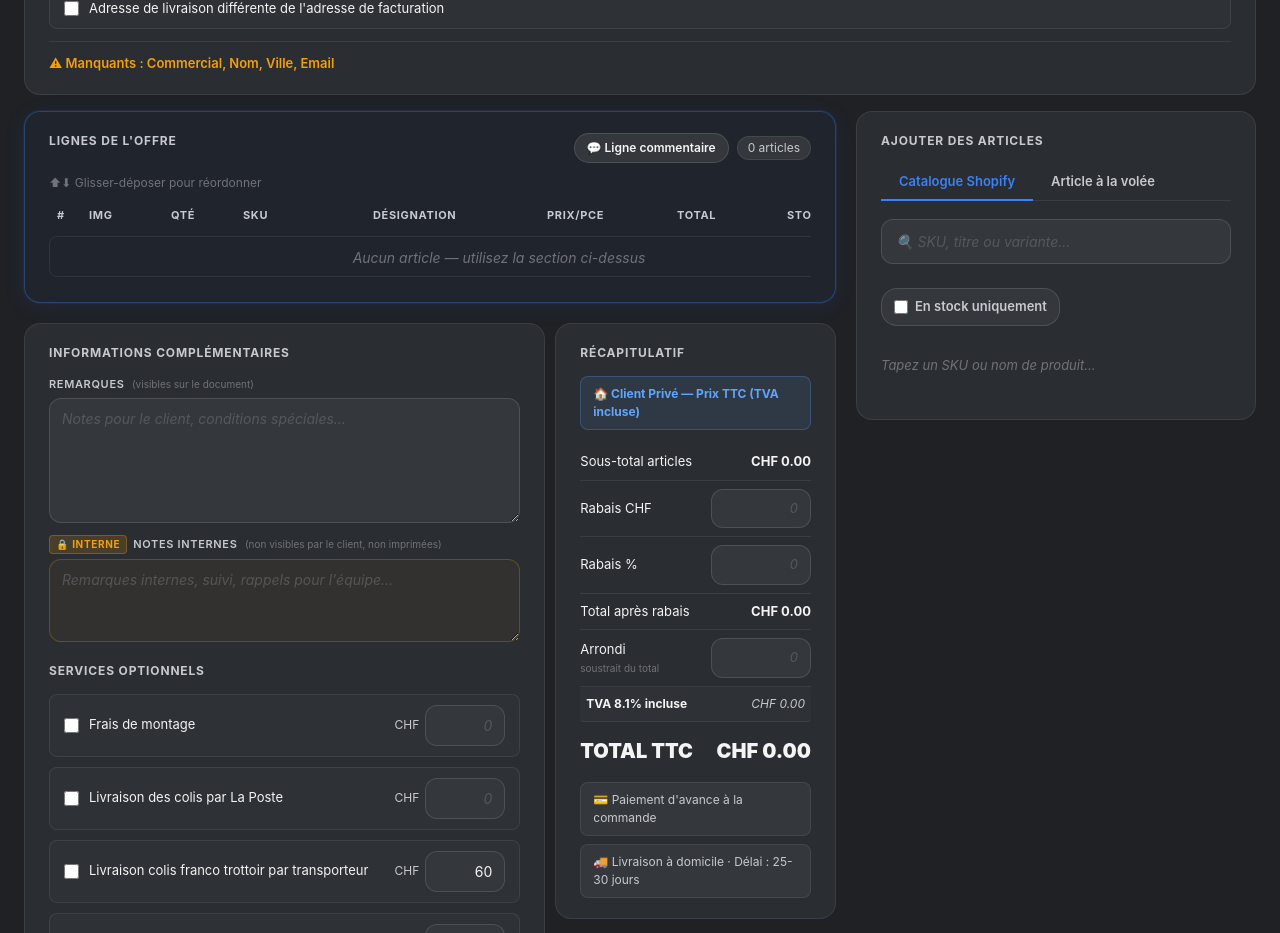
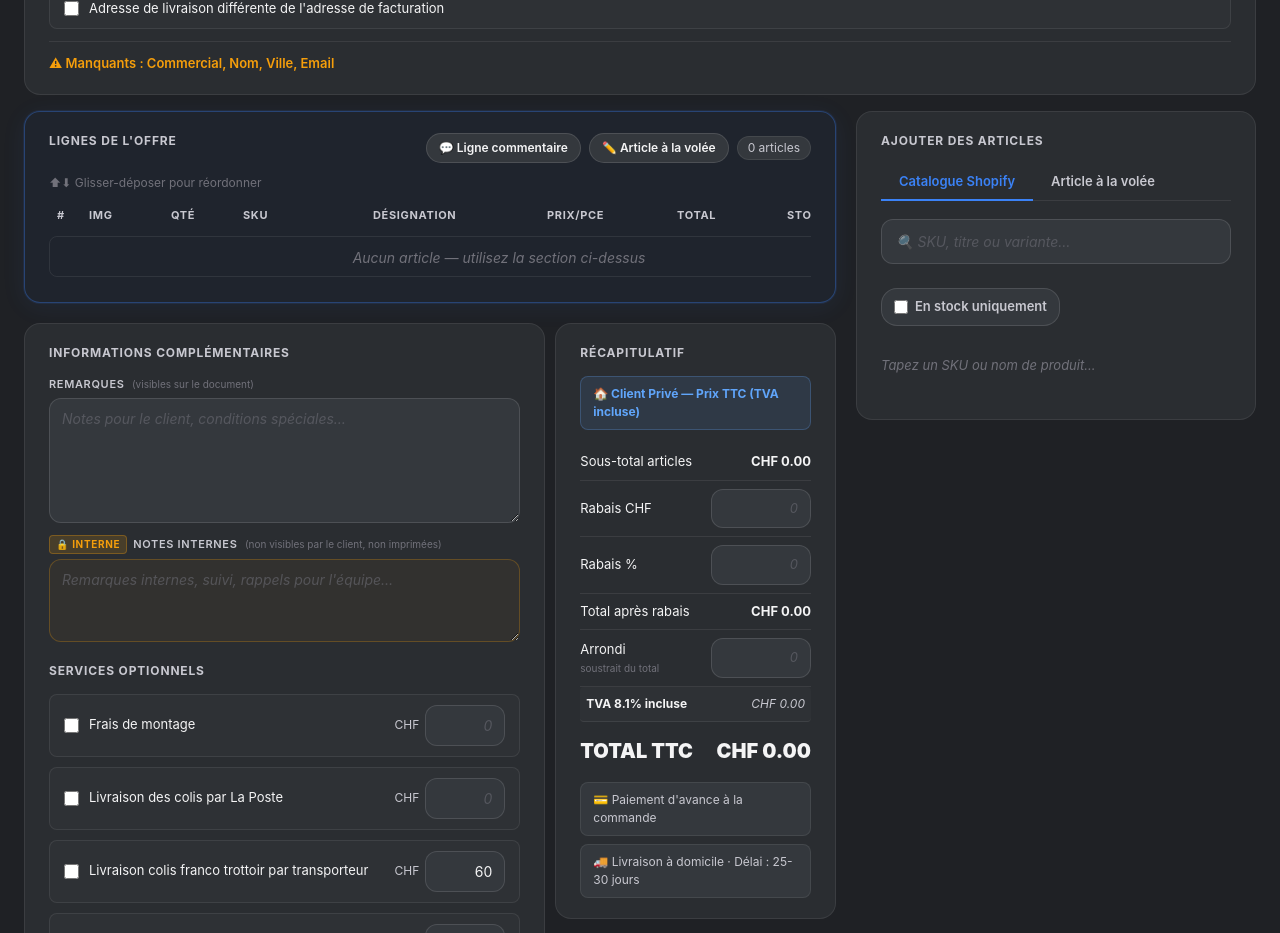
Before and after one commit to thierrystricker-crypto/jardin-confort-formulaire, a Next.js app: page /offres/nouveau in a window 1280 px wide. Shown: the part 1060-1993 px from the top of the page. Built offline with nearby package versions, Linux system fonts and the light colour scheme.

Commit message:
feat: bouton article à la volée dans tableau lignes

```diff
--- a/app/offres/nouveau/page.tsx
+++ b/app/offres/nouveau/page.tsx
@@ -1301,6 +1301,16 @@ export default function JardinConfortV7() {
                   highlightAdded(id);
                 }}
               >💬 Ligne commentaire</button>
+              <button
+                className="jc-btn jc-btn-ghost screenOnly"
+                style={{fontSize:12, padding:"5px 12px"}}
+                onClick={() => {
+                  captureUndo();
+                  const id = `custom-${Date.now()}`;
+                  setLines((c) => [...c, { id, type: "custom", sku: "", title: "", unitPrice: 0, qty: 1, stock: null }]);
+                  highlightAdded(id);
+                }}
+              >✏️ Article à la volée</button>
               <span className="jc-badge screenOnly">{lines.filter(l => l.type !== "comment").length} article{lines.filter(l => l.type !== "comment").length !== 1 ? "s" : ""}</span>
             </div>
           </div>
```
